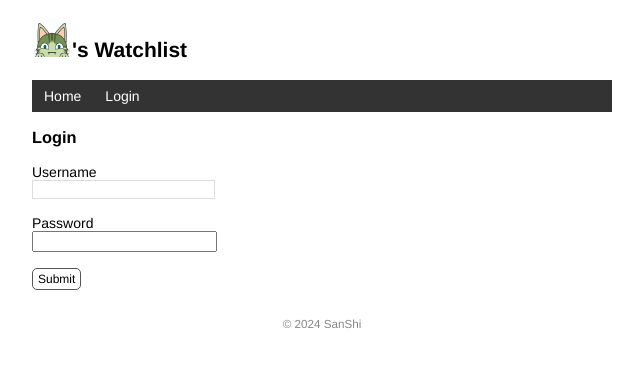
After one commit to sanshi42/watchlist, a Flask app: page /login in a window 1280 px wide. The commit adds this page. Shown: the top 367 px of the page, without its empty margins (318-961 px from the left). Run offline with Flask 3, Linux system fonts and the light colour scheme.

Commit message:
User authentication with Flask-Login

```diff
--- a/app.py
+++ b/app.py
@@ -1,6 +1,15 @@
 import click
 from flask import Flask, flash, redirect, render_template, request, url_for
+from flask_login import (
+    LoginManager,
+    UserMixin,
+    current_user,
+    login_required,
+    login_user,
+    logout_user,
+)
 from flask_sqlalchemy import SQLAlchemy
+from werkzeug.security import check_password_hash, generate_password_hash
 
 app = Flask(__name__)
 
@@ -8,10 +17,28 @@ app.config['SQLALCHEMY_DATABASE_URI'] = 'mysql+pymysql://root:@localhost:3306/sp
 app.config['SECRET_KEY'] = 'dev'
 
 db = SQLAlchemy(app)  # type: ignore
+login_manager = LoginManager(app)
 
-class User(db.Model):  # type: ignore
+login_manager.login_view = 'login'
+
+@login_manager.user_loader
+def load_user(user_id):
+    user = User.query.get(int(user_id))
+    return user
+
+
+class User(db.Model, UserMixin):  # type: ignore
     id = db.Column(db.Integer, primary_key=True)
     name = db.Column(db.String(20))
+    username = db.Column(db.String(20))
+    password_hash = db.Column(db.String(128))
+
+    def set_password(self, password):
+        self.password_hash = generate_password_hash(password)
+
+    def validate_password(self, password):
+        return check_password_hash(self.password_hash, password)
+
 
 class Movie(db.Model):  # type: ignore
     id = db.Column(db.Integer, primary_key=True)
@@ -30,6 +57,8 @@ def page_not_found(e):
 @app.route('/', methods=['GET', 'POST'])
 def index():
     if request.method == 'POST':
+        if not current_user.is_authenticated:
+            return redirect(url_for('index'))
         title = request.form.get('title')
         year = request.form.get('year')
         if not title or not year or len(year) > 4 or len(title) > 60:
@@ -44,7 +73,33 @@ def index():
     movies = Movie.query.all()
     return render_template('index.html', movies=movies)
 
+@app.route('/login', methods=['GET', 'POST'])
+def login():
+    if request.method == 'POST':
+        username = request.form['username']
+        password = request.form['password']
+
+        if not username or not password:
+            flash('Invalid input.')
+            return redirect(url_for('login'))
+        user = User.query.first()
+        if username == user.username and user.validate_password(password):
+            login_user(user)
+            flash('Login success.')
+            return redirect(url_for('index'))
+        flash('Invalid username or password.')
+        return redirect(url_for('login'))
+    return render_template('login.html')
+
+@app.route('/logout')
+@login_required
+def logout():
+    logout_user()
+    flash('Goodbye.')
+    return redirect(url_for('index'))
+
 @app.route('/movie/edit/<int:movie_id>', methods=['GET', 'POST'])
+@login_required
 def edit(movie_id):
     movie = Movie.query.get_or_404(movie_id)
     if request.method == 'POST':
@@ -63,6 +118,7 @@ def edit(movie_id):
     return render_template('edit.html', movie=movie)
 
 @app.route('/movie/delete/<int:movie_id>', methods=['POST'])
+@login_required
 def delete(movie_id):
     movie = Movie.query.get_or_404(movie_id)
     db.session.delete(movie)
@@ -101,3 +157,37 @@ def forge():
         db.session.add(movie)
     db.session.commit()
     click.echo('完成。')
+
+
+@app.cli.command()
+@click.option('--username', prompt=True, help='The username used to login.')
+@click.option('--password', prompt=True, hide_input=True, confirmation_prompt=True, help='The password used to login.')
+def admin(username, password):
+    db.create_all()
+
+    user = User.query.first()
+    if user is not None:
+        click.echo('Updating user ...')
+        user.username = username
+        user.set_password(password)
+    else:
+        click.echo('Creating user ...')
+        user = User(username=username, name='Admin')
+        user.set_password(password)
+        db.session.add(user)
+    db.session.commit()
+    click.echo('Done.')
+
+@app.route('/settings', methods=['GET', 'POST'])
+@login_required
+def settings():
+    if request.method == 'POST':
+        name = request.form['name']
+        if not name or len(name) > 20:
+            flash('Invalid input.')
+            return redirect(url_for('settings'))
+        current_user.name = name
+        db.session.commit()
+        flash('Settings updated.')
+        return redirect(url_for('index'))
+    return render_template('settings.html')
--- a/templates/base.html
+++ b/templates/base.html
@@ -16,6 +16,12 @@
     <nav>
         <ul>
             <li><a href="{{url_for('index')}}">Home</a></li>
+            {%if current_user.is_authenticated%}
+            <li><a href="{{url_for('settings')}}">Settings</a></li>
+            <li><a href="{{url_for('logout')}}">Logout</a></li>
+            {%else%}
+            <li><a href="{{url_for('login')}}">Login</a></li>
+            {%endif%}
         </ul>
     </nav>
     {%block content%}{%endblock%}
--- a/templates/index.html
+++ b/templates/index.html
@@ -2,19 +2,23 @@
 
 {%block content%}
 <p>{{movies|length}} Titles</p>
+{%if current_user.is_authenticated%}
 <form method="post">
     名称 <input type="text" name="title" autocomplete="off" required>
     年份 <input type="text" name="year" autocomplete="off" required>
     <input type="submit" class="btn" name="submit" value="Add">
 </form>
+{%endif%}
 <ul class="movie-list">
     {% for movie in movies%}
         <li>{{movie.title}} - {{movie.year}}
             <span class="float-right">
+                {%if current_user.is_authenticated%}
                 <a href="{{url_for('edit', movie_id=movie.id)}}" class="btn">编辑</a>
                 <form action="{{url_for('delete', movie_id=movie.id)}}" method="post" class="inline-form">
                     <input class="btn" type="submit" name="delete" value="Delete" onclick="return confirm('Are you sure?')">
                 </form>
+                {%endif%}
                 <a class="douban" href="https://movie.douban.com/subject_search?search_text={{ movie.title }}" target="_blank" title="Find this movie on douban">豆瓣</a>
             </span>
         </li>
--- /dev/null
+++ b/templates/login.html
@@ -0,0 +1,12 @@
+{%extends 'base.html'%}
+
+{%block content%}
+<h3>Login</h3>
+<form action="" method="post">
+    Username<br>
+    <input type="text" name="username" required><br><br>
+    Password<br>
+    <input type="password" name="password" required><br><br>
+    <input type="submit" class="btn" name="submit" value="Submit">
+</form>
+{%endblock%}
```
Also changed, not shown: templates/settings.html (added, +9 -0 lines).
